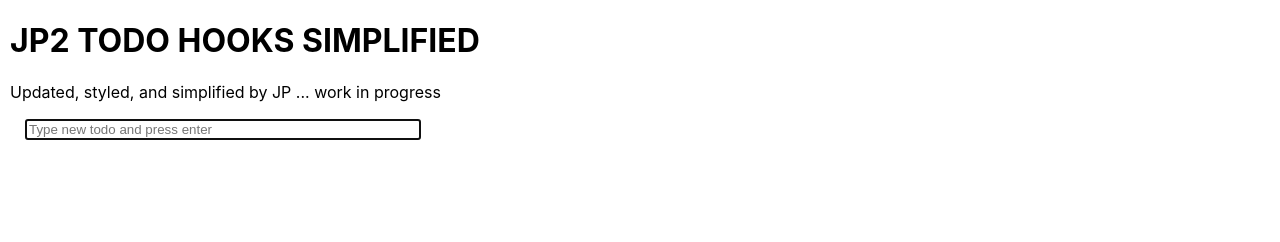
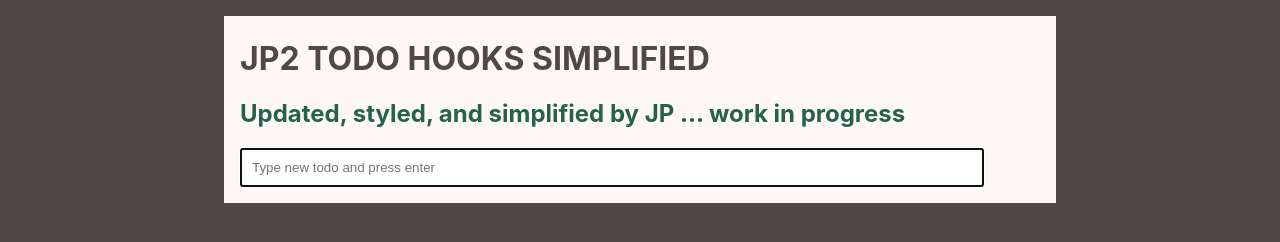
Before and after one commit to profphillips/jp2todohookssimple, a React app: page / in a window 1280 px wide. Built offline with nearby package versions, Linux system fonts and the light colour scheme.

Commit message:
inline css updated

```diff
--- a/public/index.html
+++ b/public/index.html
@@ -26,7 +26,7 @@
     -->
     <title>React App</title>
   </head>
-  <body>
+  <body style="background:#4f4846">
     <noscript>You need to enable JavaScript to run this app.</noscript>
     <div id="root"></div>
     <!--
--- a/src/Todo.js
+++ b/src/Todo.js
@@ -27,8 +27,9 @@ function Todo({ id, task, completed, removeTodo, toggleTodo, editTodo }) {
             <span
               style={{
                 marginLeft: "5px",
-                textDecoration: completed ? "line-through" : "none",
-                color: completed ? "green" : "red",
+                // textDecoration: completed ? "line-through" : "none",
+                fontWeight: !completed ? "normal":"lighter",
+                // color: completed ? "green" : "red",
               }}
             >
               {task}
@@ -39,6 +40,8 @@ function Todo({ id, task, completed, removeTodo, toggleTodo, editTodo }) {
                 aria-label="Delete"
                 onClick={() => removeTodo(id)}
                 style={{
+                  // margin: "10, 0, 0, 5",
+                  marginTop: 5,
                   marginLeft: 5,
                   padding: 0,
                   width: "60px",
@@ -51,6 +54,7 @@ function Todo({ id, task, completed, removeTodo, toggleTodo, editTodo }) {
                 aria-label="Edit"
                 onClick={toggle}
                 style={{
+                  marginTop: 5,
                   marginLeft: 5,
                   padding: 0,
                   width: "60px",
--- a/src/TodoApp.js
+++ b/src/TodoApp.js
@@ -18,9 +18,19 @@ function TodoApp() {
   }, [todos]);
 
   return (
-    <div style={{maxWidth:"500px", marginLeft:"10px"}}>
+    <div
+      style={{
+        margin: "auto",
+        marginTop: "1rem",
+        maxWidth: "800px",
+        padding: "1rem",
+        paddingTop: "0.1rem",
+        background: "#fdf8f5",
+        color:"#4f4846",
+      }}
+    >
       <h1>JP2 TODO HOOKS SIMPLIFIED</h1>
-      <p>Updated, styled, and simplified by JP ... work in progress</p>
+      <h2 style={{color:"#266150"}}>Updated, styled, and simplified by JP ... work in progress</h2>
       <TodoForm addTodo={addTodo} />
       <TodoList
         todos={todos}
--- a/src/TodoForm.js
+++ b/src/TodoForm.js
@@ -4,7 +4,7 @@ import useInputState from "./hooks/useInputState";
 function TodoForm({ addTodo }) {
   const [value, handleChange, reset] = useInputState("");
   return (
-      <form style={{marginLeft:15}}
+      <form style={{marginLeft:0}}
         onSubmit={(e) => {
           e.preventDefault();
           addTodo(value);
@@ -18,7 +18,7 @@ function TodoForm({ addTodo }) {
           onChange={handleChange}
           label="Add New Todo"
           autoFocus={true}
-          style={{color:"red", width:"80%"}}
+          style={{width:"90%", padding:"10px"}}
         />
       </form>
   );
--- a/src/TodoList.js
+++ b/src/TodoList.js
@@ -5,13 +5,20 @@ function TodoList({ todos, removeTodo, toggleTodo, editTodo }) {
   if (todos.length)
     return (
       <div>
-        <ul
-          style={{ margin: "20 0 0 0", padding: 0, listStyleType: "none" }}
-        >
+        <ul style={{ margin: "20 0 0 0", padding: 0, listStyleType: "none" }}>
           {todos.map((todo, i) => (
             // To add a key to a fragment, we have to use the long-hand version
             // rather than <> </>, we have to use <React.Fragment>
-            <li key={i} style={{ color: "green", padding: 10 }}>
+            <li
+              key={i}
+              style={{
+                display: "grid",
+                padding: 4,
+                // marginBottom: "15px",
+                // background: i % 2 ? "#c2cad0" : "#afd275",
+                background: i%2?"#ddaf94":"#e8cebf"
+              }}
+            >
               {/* <React.Fragment key={i}> */}
               <Todo
                 {...todo}
```
